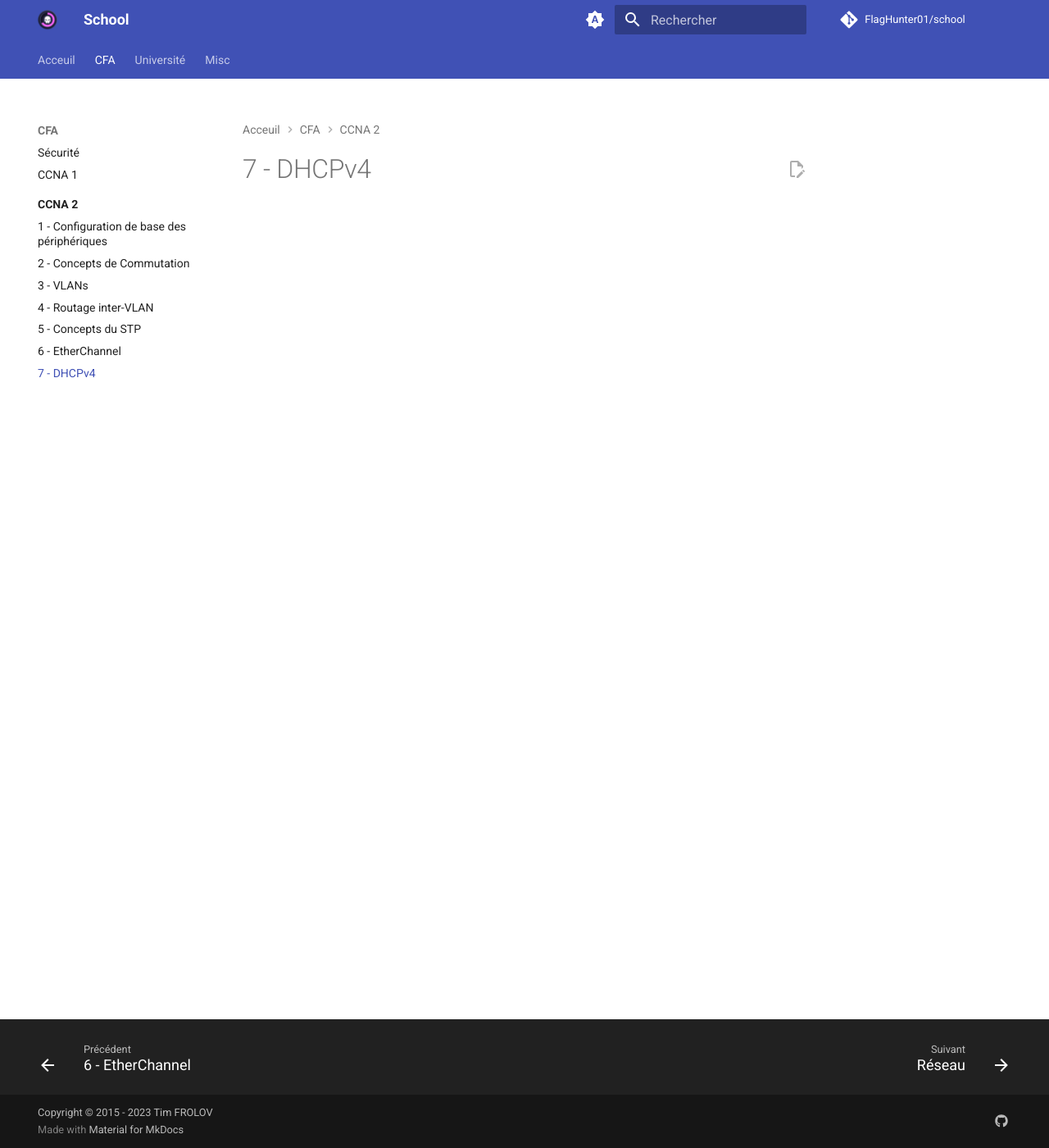
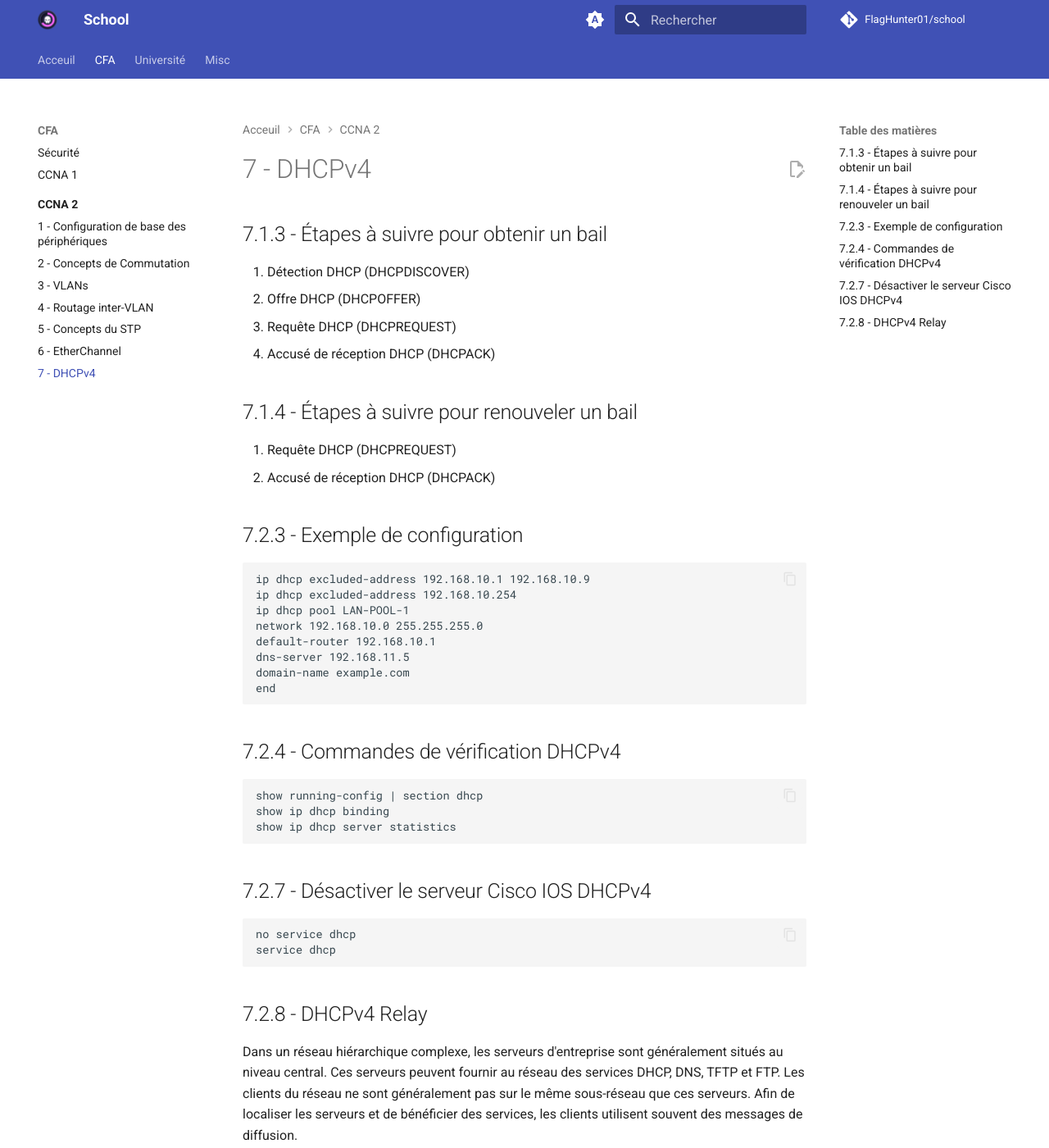
Before and after one commit to Sech-zehn/school, an MkDocs documentation site: the page built from docs/cfa/7.md, in a window 1280 px wide and 1400 px high. Shown: the whole window at 82% size. Built offline with MkDocs 1.6.1 and Material for MkDocs 9.7.7, drawn with Linux system fonts in a browser that asks for light colours; comment, search, counter and statistics services are not loaded; some of the changed text lies outside the part shown.

Commit message:
Redaction 7

````diff
--- a/docs/cfa/7.md
+++ b/docs/cfa/7.md
@@ -2,3 +2,53 @@
 title: 7 - DHCPv4
 description:  Le protocole DHCP (Dynamic Host Configuration Protocol) attribue dynamiquement des adresses IP aux périphériques.
 ---
+
+## 7.1.3 - Étapes à suivre pour obtenir un bail
+
+1. Détection DHCP (DHCPDISCOVER)
+ - Offre DHCP (DHCPOFFER)
+ - Requête DHCP (DHCPREQUEST)
+ - Accusé de réception DHCP (DHCPACK)
+
+## 7.1.4 - Étapes à suivre pour renouveler un bail
+
+1. Requête DHCP (DHCPREQUEST)
+ - Accusé de réception DHCP (DHCPACK)
+
+## 7.2.3 - Exemple de configuration
+
+```
+ip dhcp excluded-address 192.168.10.1 192.168.10.9
+ip dhcp excluded-address 192.168.10.254
+ip dhcp pool LAN-POOL-1
+network 192.168.10.0 255.255.255.0
+default-router 192.168.10.1
+dns-server 192.168.11.5
+domain-name example.com
+end
+```
+
+## 7.2.4 - Commandes de vérification DHCPv4
+
+```
+show running-config | section dhcp
+show ip dhcp binding
+show ip dhcp server statistics
+```
+
+## 7.2.7 - Désactiver le serveur Cisco IOS DHCPv4
+
+```
+no service dhcp
+service dhcp
+```
+
+## 7.2.8 - DHCPv4 Relay
+
+Dans un réseau hiérarchique complexe, les serveurs d'entreprise sont généralement situés au niveau central. Ces serveurs peuvent fournir au réseau des services DHCP, DNS, TFTP et FTP. Les clients du réseau ne sont généralement pas sur le même sous-réseau que ces serveurs. Afin de localiser les serveurs et de bénéficier des services, les clients utilisent souvent des messages de diffusion.
+
+```title="Sur le Windows cherchant le DHCP"
+ip helper-address <address>
+```
+
+Cela entraînera R1 à relayer les diffusions DHCPv4 vers le serveur DHCPv4.
````
